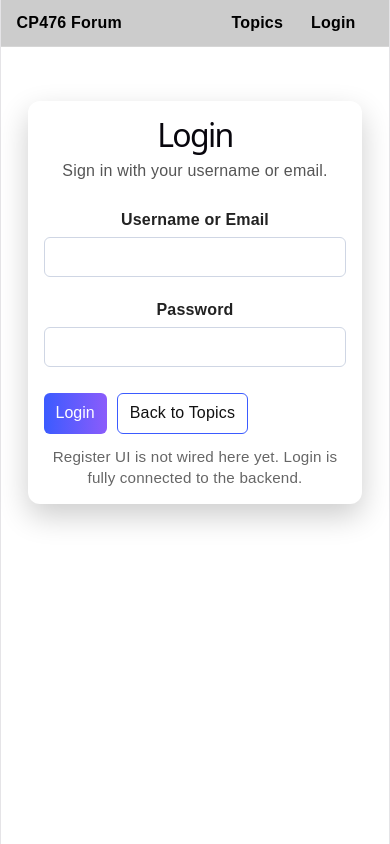
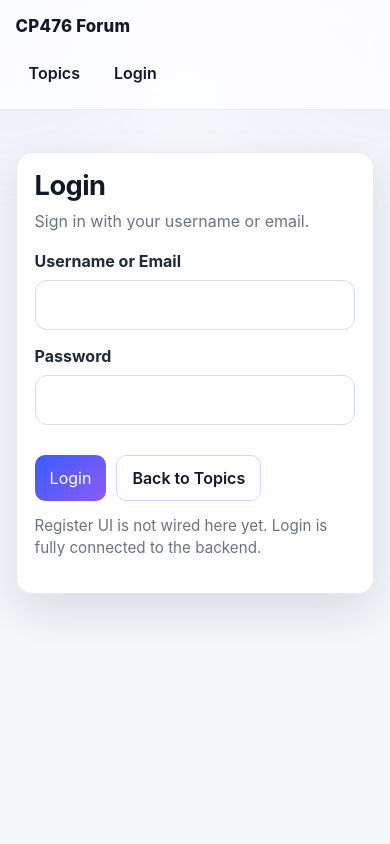
Before and after one commit to TTDoorTT/Cp476-Project, a React app in the folder frontend/: page /login in a window 390 px wide. Built offline with nearby package versions, Linux system fonts and the light colour scheme; no server answers; the HTML template or start-up script is replaced by a standard one.

Commit message:
style and documentation updated

```diff
--- a/frontend/src/App.jsx
+++ b/frontend/src/App.jsx
@@ -10,7 +10,7 @@ export default function App() {
   return (
     <BrowserRouter>
       <Header />
-      <main style={{ maxWidth: 980, margin: "0 auto", padding: 12 }}>
+      <main className="app-main">
         <Routes>
           <Route path="/" element={<Navigate to="/topics" replace />} />
           <Route path="/login" element={<LoginPage />} />
--- a/frontend/src/index.css
+++ b/frontend/src/index.css
@@ -1,111 +1,48 @@
+*,
+*::before,
+*::after {
+  box-sizing: border-box;
+}
+
 :root {
-  --text: #6b6375;
-  --text-h: #08060d;
-  --bg: #fff;
-  --border: #e5e4e7;
-  --code-bg: #f4f3ec;
-  --accent: #aa3bff;
-  --accent-bg: rgba(170, 59, 255, 0.1);
-  --accent-border: rgba(170, 59, 255, 0.5);
-  --social-bg: rgba(244, 243, 236, 0.5);
-  --shadow:
-    rgba(0, 0, 0, 0.1) 0 10px 15px -3px, rgba(0, 0, 0, 0.05) 0 4px 6px -2px;
-
-  --sans: system-ui, 'Segoe UI', Roboto, sans-serif;
-  --heading: system-ui, 'Segoe UI', Roboto, sans-serif;
-  --mono: ui-monospace, Consolas, monospace;
-
-  font: 18px/145% var(--sans);
-  letter-spacing: 0.18px;
-  color-scheme: light dark;
-  color: var(--text);
-  background: var(--bg);
+  font-family: Inter, system-ui, -apple-system, BlinkMacSystemFont, "Segoe UI",
+    Roboto, sans-serif;
+  line-height: 1.5;
+  font-weight: 400;
+  color: #111827;
+  background: #f5f7fb;
   font-synthesis: none;
   text-rendering: optimizeLegibility;
   -webkit-font-smoothing: antialiased;
   -moz-osx-font-smoothing: grayscale;
-
-  @media (max-width: 1024px) {
-    font-size: 16px;
-  }
 }
 
-@media (prefers-color-scheme: dark) {
-  :root {
-    --text: #9ca3af;
-    --text-h: #f3f4f6;
-    --bg: #16171d;
-    --border: #2e303a;
-    --code-bg: #1f2028;
-    --accent: #c084fc;
-    --accent-bg: rgba(192, 132, 252, 0.15);
-    --accent-border: rgba(192, 132, 252, 0.5);
-    --social-bg: rgba(47, 48, 58, 0.5);
-    --shadow:
-      rgba(0, 0, 0, 0.4) 0 10px 15px -3px, rgba(0, 0, 0, 0.25) 0 4px 6px -2px;
-  }
-
-  #social .button-icon {
-    filter: invert(1) brightness(2);
-  }
+html,
+body,
+#root {
+  min-height: 100%;
 }
 
 body {
   margin: 0;
+  background:
+    radial-gradient(circle at top left, rgba(59, 91, 255, 0.08), transparent 28%),
+    radial-gradient(circle at top right, rgba(139, 92, 246, 0.08), transparent 30%),
+    #f5f7fb;
+  color: #111827;
 }
 
-#root {
-  width: 1126px;
+img {
   max-width: 100%;
-  margin: 0 auto;
-  text-align: center;
-  border-inline: 1px solid var(--border);
-  min-height: 100svh;
-  display: flex;
-  flex-direction: column;
-  box-sizing: border-box;
+  display: block;
 }
 
-h1,
-h2 {
-  font-family: var(--heading);
-  font-weight: 500;
-  color: var(--text-h);
+a {
+  color: inherit;
 }
 
-h1 {
-  font-size: 56px;
-  letter-spacing: -1.68px;
-  margin: 32px 0;
-  @media (max-width: 1024px) {
-    font-size: 36px;
-    margin: 20px 0;
-  }
+button,
+input,
+textarea {
+  font: inherit;
 }
-h2 {
-  font-size: 24px;
-  line-height: 118%;
-  letter-spacing: -0.24px;
-  margin: 0 0 8px;
-  @media (max-width: 1024px) {
-    font-size: 20px;
-  }
-}
-p {
-  margin: 0;
-}
-
-code,
-.counter {
-  font-family: var(--mono);
-  display: inline-flex;
-  border-radius: 4px;
-  color: var(--text-h);
-}
-
-code {
-  font-size: 15px;
-  line-height: 135%;
-  padding: 4px 8px;
-  background: var(--code-bg);
-}
--- a/frontend/src/m2.css
+++ b/frontend/src/m2.css
@@ -1,63 +1,100 @@
-* {
-    box-sizing: border-box;
-}
-
-body {
-    margin: 0;
-    font-family: Arial, sans-serif;
-    line-height: 1.4;
-    background: #ffffff;
-    min-height: 100vh;
+:root {
+  --bg: #f5f7fb;
+  --surface: rgba(255, 255, 255, 0.96);
+  --surface-strong: #ffffff;
+  --text: #111827;
+  --muted: #6b7280;
+  --border: #e5e7eb;
+  --primary: #3b5bff;
+  --primary-2: #8b5cf6;
+  --danger: #dc2626;
+  --danger-bg: #fef2f2;
+  --success: #027a48;
+  --success-bg: #ecfdf3;
+  --shadow-lg: 0 18px 45px rgba(15, 23, 42, 0.12);
+  --shadow-sm: 0 6px 20px rgba(15, 23, 42, 0.06);
+  --radius-lg: 18px;
+  --radius-md: 12px;
+  --radius-sm: 10px;
 }
 
 .container {
-    width: min(980px, 92%);
+  width: min(1040px, 92%);
   margin: 0 auto;
 }
 
+.app-main {
+  padding: 18px 0 40px;
+}
+
+.page-section {
+  padding: 14px 0;
+}
+
 .site-header {
-    border-bottom: 1px solid rgb(255,255,255,0.2);
-    background: rgba(0,0,0,0.2);
+  position: sticky;
+  top: 0;
+  z-index: 30;
+  border-bottom: 1px solid rgba(229, 231, 235, 0.8);
+  background: rgba(255, 255, 255, 0.82);
+  backdrop-filter: blur(12px);
 }
 
 .header-row {
   display: flex;
   align-items: center;
   justify-content: space-between;
-    padding: 12px 0;
+  gap: 12px;
+  padding: 14px 0;
+  flex-wrap: wrap;
 }
 
 .brand a {
   text-decoration: none;
-    font-weight: 700;
-    color: #000000;
+  font-weight: 800;
+  font-size: 1.05rem;
+  color: var(--text);
   letter-spacing: 0.2px;
 }
 
-.nav a {
-    margin-left: 12px;
-    text-decoration: none;
-    color: #000000;
-    font-weight: 600;
-    padding: 6px 10px;
-    border-radius: 6px;
+.nav {
+  display: flex;
+  align-items: center;
+  gap: 8px;
+  flex-wrap: wrap;
 }
 
-.nav a:hover {
-    background: #575758;
+.nav a,
+.nav button {
+  text-decoration: none;
+  color: var(--text);
+  font-weight: 600;
+  padding: 9px 12px;
+  border-radius: 999px;
+  border: 1px solid transparent;
+  background: transparent;
+  transition: 0.18s ease;
 }
 
-.hidden {
-    display: none;
+.nav a:hover,
+.nav button:hover {
+  background: #eef2ff;
+  border-color: #dbe4ff;
+}
+
+.nav-status {
+  padding: 9px 12px;
+  color: var(--muted);
+  font-size: 0.95rem;
 }
 
 .card {
-    border: none;
-    box-shadow: 0px 12px 30px rgba(0,0,0,0.2);
-    background: #fff;
-    border-radius: 12px;
-    padding: 16px;
+  border: 1px solid rgba(229, 231, 235, 0.9);
+  background: var(--surface);
+  border-radius: var(--radius-lg);
+  padding: 22px;
   margin: 14px 0;
+  box-shadow: var(--shadow-lg);
 }
 
 .row {
@@ -66,136 +103,88 @@ body {
   flex-wrap: wrap;
 }
 
-.btn {
-    display: inline-block;
-    padding: 8px 12px;
-    border: 1px solid #3b5bff;
-    border-radius: 6px;
-    background: #fff;
-    cursor: pointer;
-    text-decoration: none;
-    color: #111;
-}
-
-.btn.primary {
-    background: linear-gradient(to right, #3b5bff, #8b5cfb);
-    border:none;
-    color: #fff;
-}
-
-.btn:hover {
-    transform: translateY(-1px);
-    box-shadow: 0 8px 18px rgba(0,0,0,0.12);
-    background-color: #fafafa;
-}
-
-.btn:active {
-    transform: translateY(0px);
-    box-shadow: 0px 4px 10px rgba(0,0,0,0.10);
-}
-
-.input, textarea {
-    width: 100%;
-    padding: 10px 12px;
-    background: #fff;
-    border: 1px solid #cfd6e4;
-    border-radius: 6px;
-    font-size: 1rem;
-}
-
-.input:focus, textarea:focus {
-    outline: none;
-    border-color: #3b5bff;
-    box-shadow: 0 0 0 4px rgba(59,91,255,0.18);
-}
-
-textarea {
-    resize: vertical;
-}
-
-label {
-    display: block;
-    margin: 10px 0 6px;
-    font-weight: 600;
-    color: #222;
-}
-
-.small {
-    color: rgba(0, 0, 0, 0.8);
-    font-size: 0.9rem;
-}
-
-@media (max-width: 600px) {
-    .header-row {
-        gap: 10px;
-        flex-wrap: wrap;
-    }
-
-    .nav a {
-        margin-left: 0px;
-        margin-right: 8px;
-    }
-}
-.page-section {
-  padding: 28px 0;
+.stack {
+  display: flex;
+  flex-direction: column;
+  gap: 16px;
 }
 
 .page-head {
   align-items: center;
   justify-content: space-between;
+  margin-bottom: 4px;
 }
 
 .page-title {
-  margin: 0 0 6px;
-  font-size: 2rem;
-  line-height: 1.15;
+  margin: 0;
+  font-size: clamp(1.8rem, 3.2vw, 2.55rem);
+  line-height: 1.08;
+  letter-spacing: -0.02em;
+  color: var(--text);
 }
 
 .page-subtitle {
-  margin: 0;
-  color: #555;
-}
-
-.stack {
-  display: flex;
-  flex-direction: column;
-  gap: 14px;
+  margin: 8px 0 0;
+  color: var(--muted);
+  font-size: 1rem;
 }
 
 .topic-card {
   margin: 0;
+  padding: 20px;
+  display: flex;
+  flex-direction: column;
+  gap: 10px;
+  transition: transform 0.16s ease, box-shadow 0.16s ease, border-color 0.16s ease;
+}
+
+.topic-card:hover {
+  transform: translateY(-2px);
+  box-shadow: 0 22px 44px rgba(15, 23, 42, 0.13);
+  border-color: #d7def5;
 }
 
 .topic-card-title {
-  margin: 0 0 6px;
+  margin: 0;
   font-size: 1.25rem;
+  line-height: 1.2;
 }
 
 .topic-card-title a {
   text-decoration: none;
-  color: #111;
+  color: var(--text);
 }
 
 .topic-card-title a:hover {
-  color: #3b5bff;
+  color: var(--primary);
+}
+
+.topic-meta {
+  margin: 0;
+  color: var(--muted);
+  font-size: 0.95rem;
 }
 
 .topic-preview {
-  margin: 10px 0 14px;
-  color: #333;
+  margin: 2px 0 2px;
+  color: #374151;
+  line-height: 1.65;
   white-space: pre-wrap;
-}
-
-.topic-meta {
-  margin: 0 0 10px;
-  color: #666;
-  font-size: 0.95rem;
 }
 
 .topic-body,
 .reply-body {
   white-space: pre-wrap;
-  color: #222;
+  color: #1f2937;
+  line-height: 1.7;
+  margin-top: 14px;
+}
+
+.reply-item {
+  margin: 0;
+  padding: 18px;
+  background: #fbfcff;
+  box-shadow: var(--shadow-sm);
 }
 
 .topic-actions,
@@ -204,24 +193,108 @@ label {
   display: flex;
   gap: 10px;
   flex-wrap: wrap;
-  margin-top: 14px;
+  margin-top: 16px;
 }
 
-.auth-layout {
-  max-width: 560px;
-  margin: 0 auto;
+.btn {
+  display: inline-flex;
+  align-items: center;
+  justify-content: center;
+  gap: 8px;
+  min-height: 42px;
+  padding: 10px 15px;
+  border: 1px solid #cdd8ff;
+  border-radius: var(--radius-sm);
+  background: #ffffff;
+  cursor: pointer;
+  text-decoration: none;
+  color: var(--text);
+  font-weight: 600;
+  transition: transform 0.14s ease, box-shadow 0.14s ease, background-color 0.14s ease,
+    border-color 0.14s ease;
+}
+
+.btn:hover {
+  transform: translateY(-1px);
+  box-shadow: 0 10px 22px rgba(15, 23, 42, 0.1);
+  background-color: #fafbff;
+  border-color: #b9c8ff;
+}
+
+.btn:active {
+  transform: translateY(0);
+}
+
+.btn.primary {
+  background: linear-gradient(135deg, var(--primary), var(--primary-2));
+  color: #ffffff;
+  border: none;
+}
+
+.btn.primary:hover {
+  background: linear-gradient(135deg, #3150f0, #7c4ef3);
+}
+
+.btn.danger {
+  border-color: #fecaca;
+  color: var(--danger);
+  background: #ffffff;
+}
+
+.btn.danger:hover {
+  background: var(--danger-bg);
+  border-color: #fca5a5;
+}
+
+button.btn {
+  font: inherit;
+}
+
+.input,
+textarea {
+  width: 100%;
+  padding: 12px 14px;
+  background: var(--surface-strong);
+  border: 1px solid #d6dbe6;
+  border-radius: var(--radius-md);
+  font-size: 1rem;
+  color: var(--text);
+  transition: border-color 0.15s ease, box-shadow 0.15s ease, background-color 0.15s ease;
+}
+
+.input:focus,
+textarea:focus {
+  outline: none;
+  border-color: var(--primary);
+  box-shadow: 0 0 0 4px rgba(59, 91, 255, 0.14);
+}
+
+textarea {
+  resize: vertical;
+}
+
+textarea.input {
+  min-height: 140px;
+}
+
+label {
+  display: block;
+  margin: 0 0 7px;
+  font-weight: 700;
+  color: #1f2937;
 }
 
 .form-grid {
   display: flex;
   flex-direction: column;
-  gap: 12px;
+  gap: 14px;
 }
 
 .status {
-  padding: 10px 12px;
-  border-radius: 8px;
-  margin: 12px 0;
+  padding: 12px 14px;
+  border-radius: 12px;
+  margin: 14px 0 0;
+  font-weight: 500;
 }
 
 .status.error {
@@ -231,55 +304,71 @@ label {
 }
 
 .status.success {
-  background: #ecfdf3;
-  color: #027a48;
+  background: var(--success-bg);
+  color: var(--success);
   border: 1px solid #abefc6;
 }
 
 .empty-state {
-  color: #666;
-  margin: 0;
+  color: var(--muted);
+  margin: 8px 0 0;
+  padding: 10px 0 2px;
+}
+
+.auth-layout {
+  max-width: 620px;
+  margin: 0 auto;
+}
+
+.auth-note {
+  margin-top: 14px;
+  color: var(--muted);
+  font-size: 0.95rem;
 }
 
 .back-link {
   text-decoration: none;
-  color: #3b5bff;
-  font-weight: 600;
+  color: var(--primary);
+  font-weight: 700;
 }
 
 .back-link:hover {
   text-decoration: underline;
 }
 
-.reply-item {
-  margin: 0;
+.hidden {
+  display: none;
 }
 
-.auth-note {
-  margin-top: 12px;
-  color: #666;
-  font-size: 0.95rem;
+.small {
+  color: var(--muted);
+  font-size: 0.92rem;
 }
 
-.nav-status {
-  padding: 6px 10px;
-  color: #555;
-  font-size: 0.95rem;
+@media (max-width: 720px) {
+  .app-main {
+    padding: 14px 0 28px;
   }
 
-.btn.danger {
-  border-color: #dc2626;
-  color: #dc2626;
+  .card {
+    padding: 18px;
+    border-radius: 16px;
   }
 
-.btn.danger:hover {
-  background: #fef2f2;
+  .header-row {
+    align-items: flex-start;
   }
 
-button.btn {
-  font: inherit;
+  .nav {
+    width: 100%;
   }
 
-textarea.input {
-  min-height: 140px;
+  .page-title {
+    font-size: 1.7rem;
   }
+
+  .topic-card,
+  .reply-item {
+    padding: 16px;
+  }
+}
```
Also changed, not shown: 1 other file (tests, documents, lock files or other folders). Lines whose indentation alone changed are shown as unchanged.
